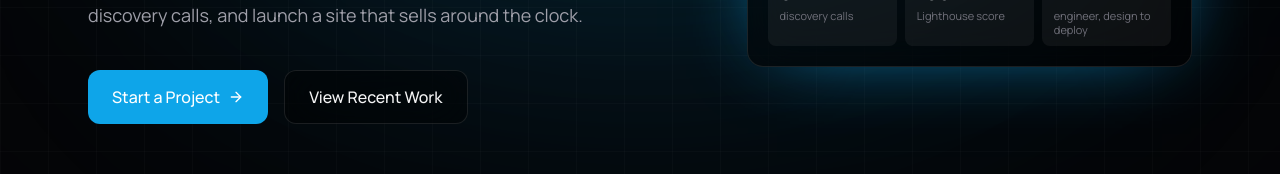
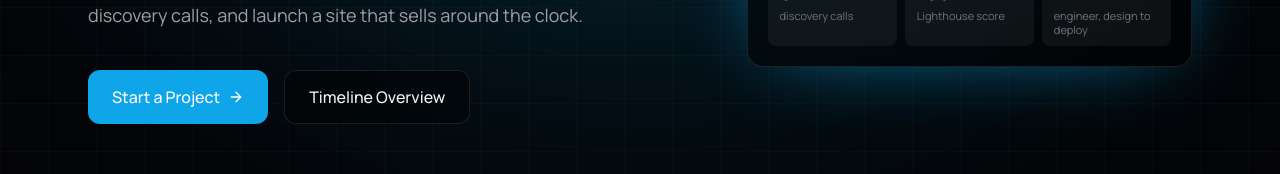
Before and after one commit to DFDark1/buildflux-web, a Next.js app: page / in a window 1280 px wide. Shown: the part 521-695 px from the top of the page. Built offline with nearby package versions, Linux system fonts and the light colour scheme.

Commit message:
Timeline Overview fix

```diff
--- a/components/sections/Hero.tsx
+++ b/components/sections/Hero.tsx
@@ -71,7 +71,7 @@ export default function Hero() {
               href="#work"
               className={`inline-flex items-center rounded-xl border border-white/10 bg-black/40 px-6 py-3.5 font-medium backdrop-blur-xl transition-colors hover:border-[#0EA5E9]/50 hover:bg-white/5 ${focusRing}`}
             >
-              View Recent Work
+              Timeline Overview
             </a>
           </motion.div>
         </div>
```
